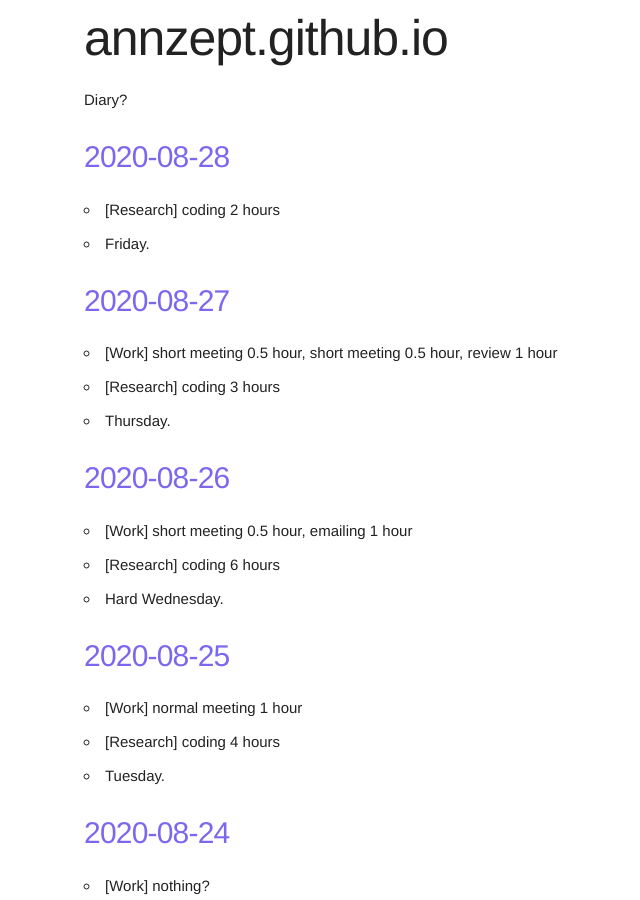
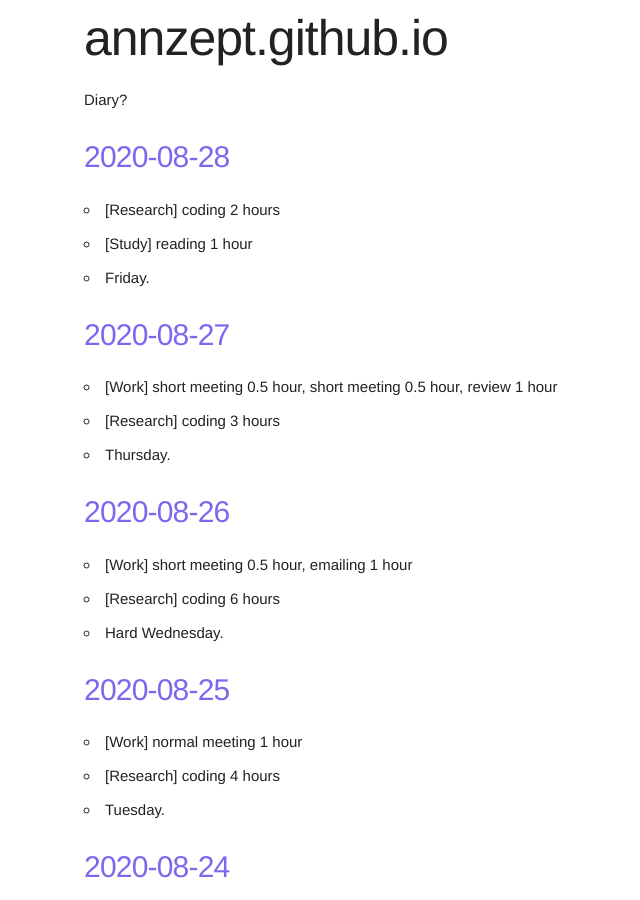
Before and after one commit to annzept/annzept.github.io, a Jekyll site: the page built from index.markdown, in a window 1280 px wide and 900 px high. Shown: the whole window, without its empty margins (76-716 px from the left). Built offline with Jekyll 4.4.1, drawn with Linux system fonts in a browser that asks for light colours.

Commit message:
Sat Aug 29 11:50:03 JST 2020

```diff
--- a/_posts/2020-08-28-diary.md
+++ b/_posts/2020-08-28-diary.md
@@ -6,4 +6,5 @@ categories: diary
 ---
 
 - [Research] coding 2 hours
+- [Study] reading 1 hour
 - Friday.
```
